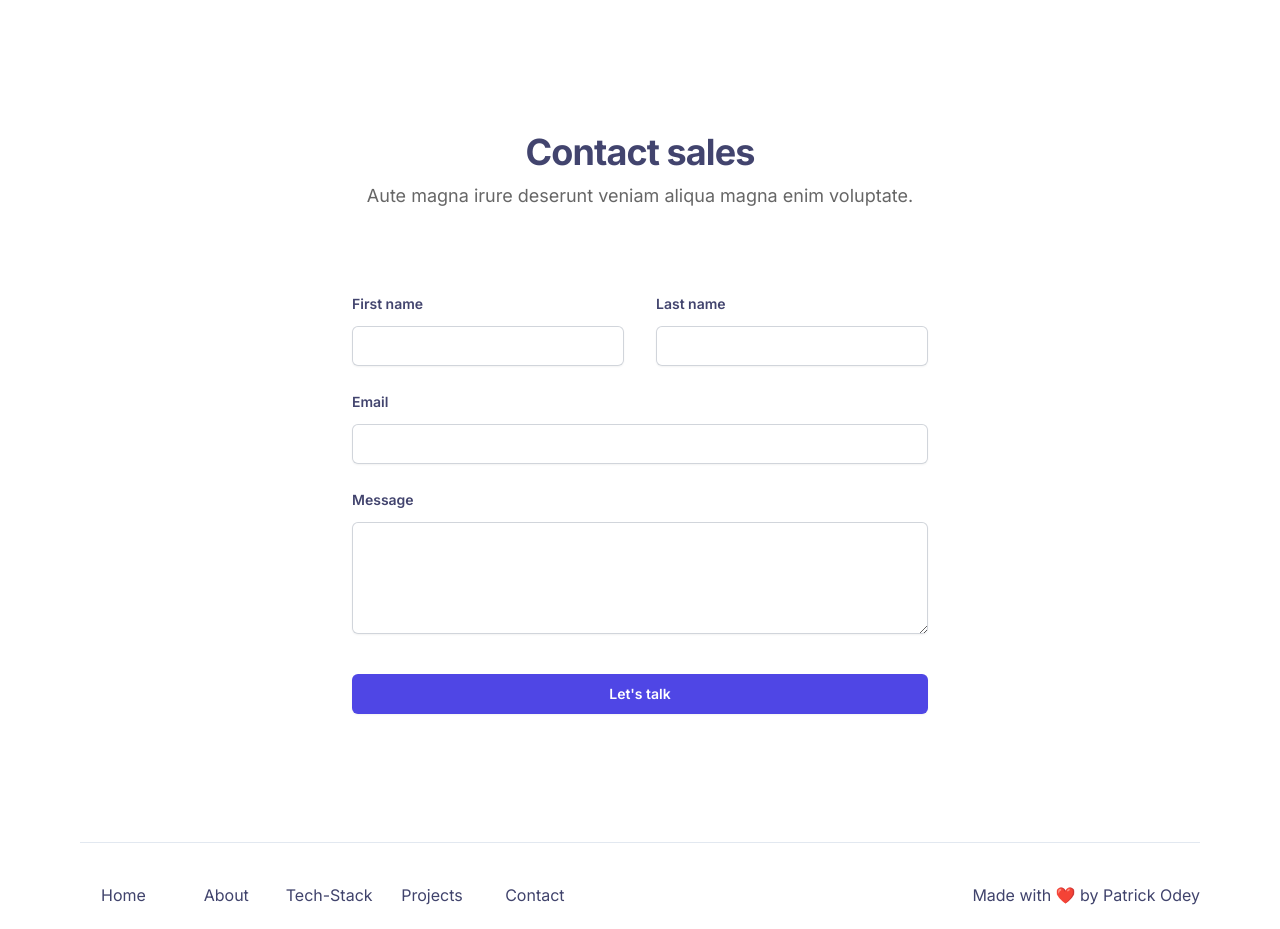
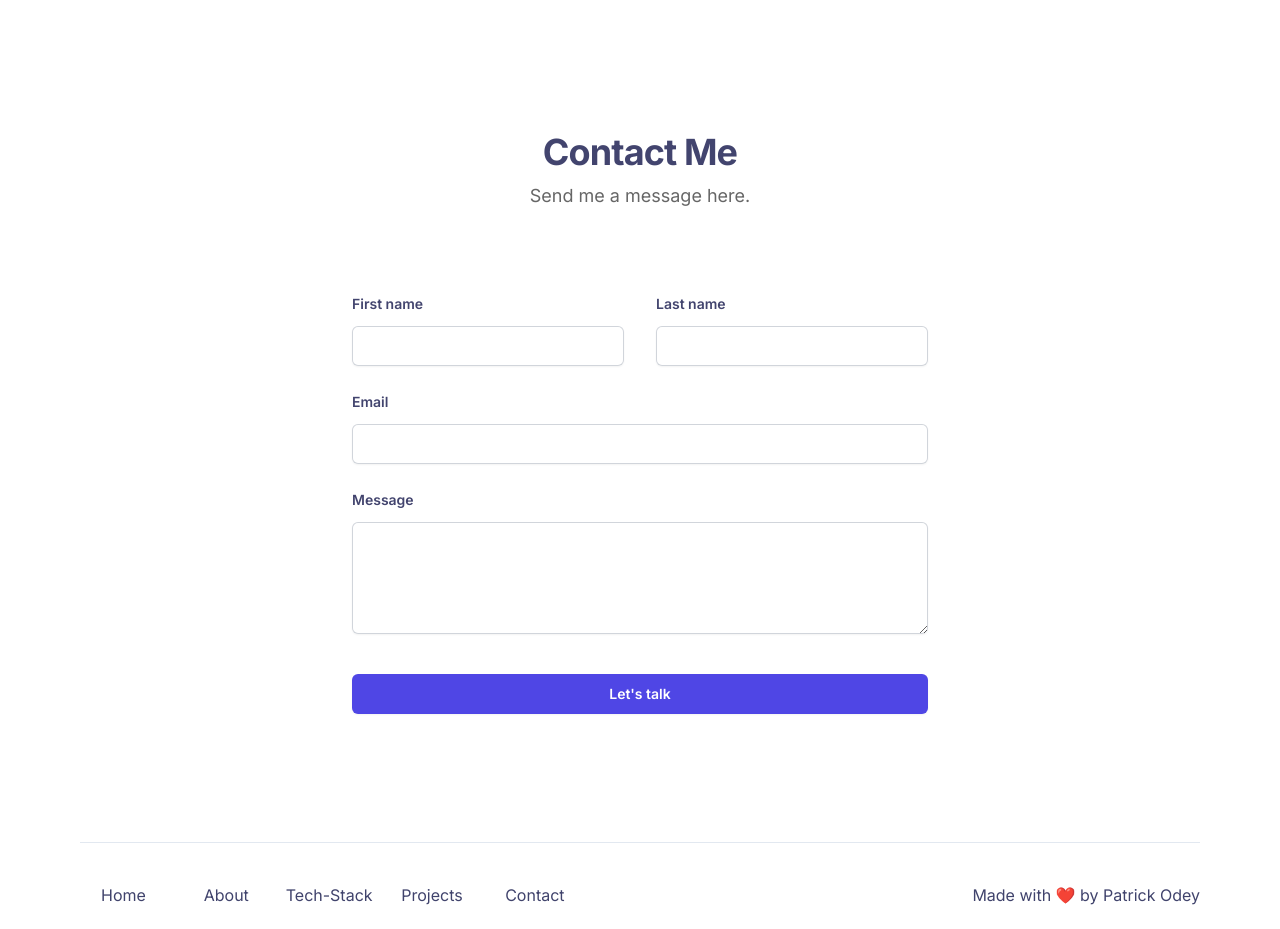
Before and after one commit to Patrickodey360coder/nebula, a Next.js app: page / in a window 1280 px wide. Shown: the part 2100-3029 px from the top of the page. Built offline with nearby package versions, Linux system fonts and the light colour scheme.

Commit message:
api routes

```diff
--- a/src/app/components/contact.tsx
+++ b/src/app/components/contact.tsx
@@ -6,10 +6,10 @@ function Contact() {
       <div className="isolate bg-white px-6 py-24 sm:py-32 lg:px-8">
         <div className="mx-auto max-w-2xl text-center">
           <h2 className="text-3xl font-bold tracking-tight text-[#42446E] sm:text-4xl">
-            Contact sales
+            Contact Me
           </h2>
           <p className="mt-2 text-lg leading-8 text-[#666666]">
-            Aute magna irure deserunt veniam aliqua magna enim voluptate.
+            Send me a message here.
           </p>
         </div>
         <form action="#" method="POST" className="mx-auto mt-16 max-w-xl sm:mt-20">
@@ -24,7 +24,7 @@ function Contact() {
                   name="first-name"
                   id="first-name"
                   autoComplete="given-name"
-                  className="block w-full rounded-md border-0 px-3.5 py-2 text-[#42446E] shadow-sm ring-1 ring-inset ring-gray-300 placeholder:text-gray-400 focus:ring-2 focus:ring-inset focus:ring-indigo-600 sm:text-sm sm:leading-6"
+                  className="block w-full rounded-md border-0 px-3.5 py-2 text-[#42446E] shadow-sm ring-1 ring-inset ring-gray-300 placeholder:text-gray-400 focus:ring-2 focus:ring-inset focus:ring-gray-900 sm:text-sm sm:leading-6"
                 />
               </div>
             </div>
```
Also changed, not shown: src/api/routes.js (added), 1 other file (tests, documents, lock files or other folders).
